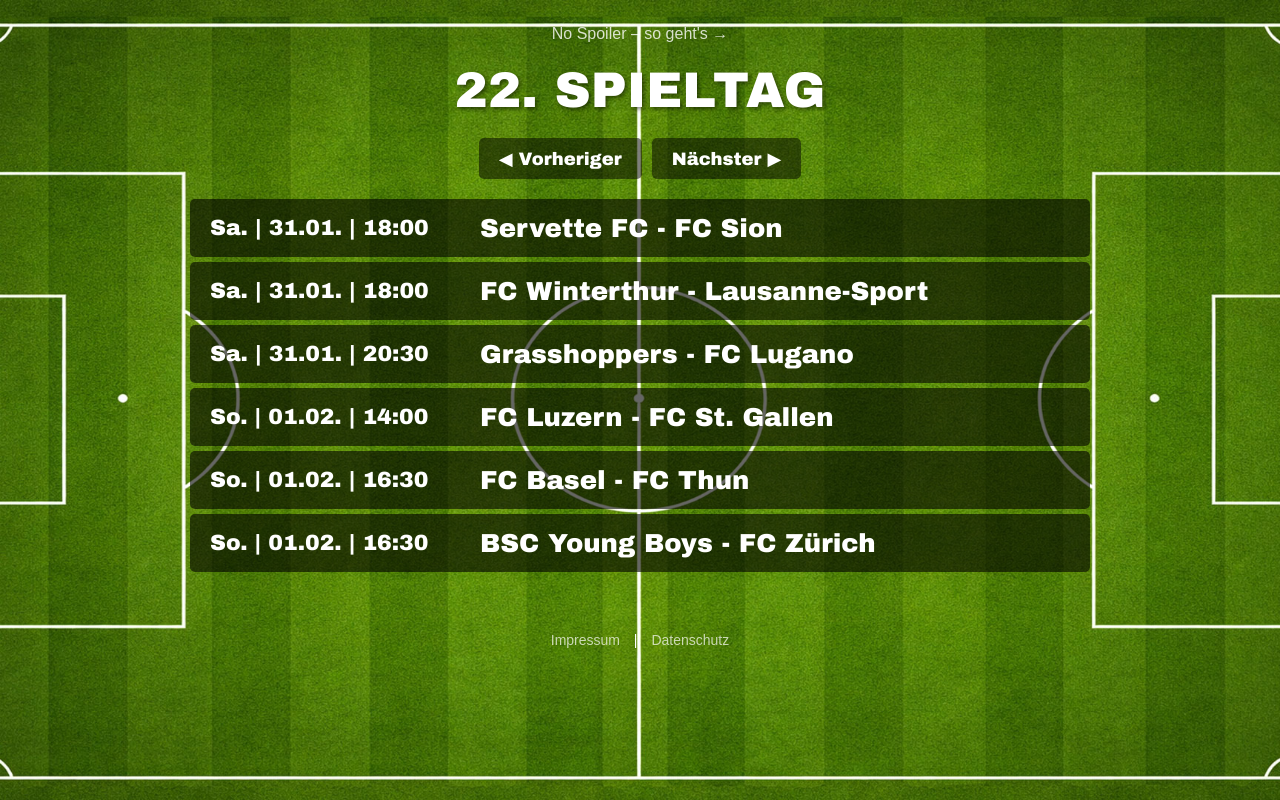
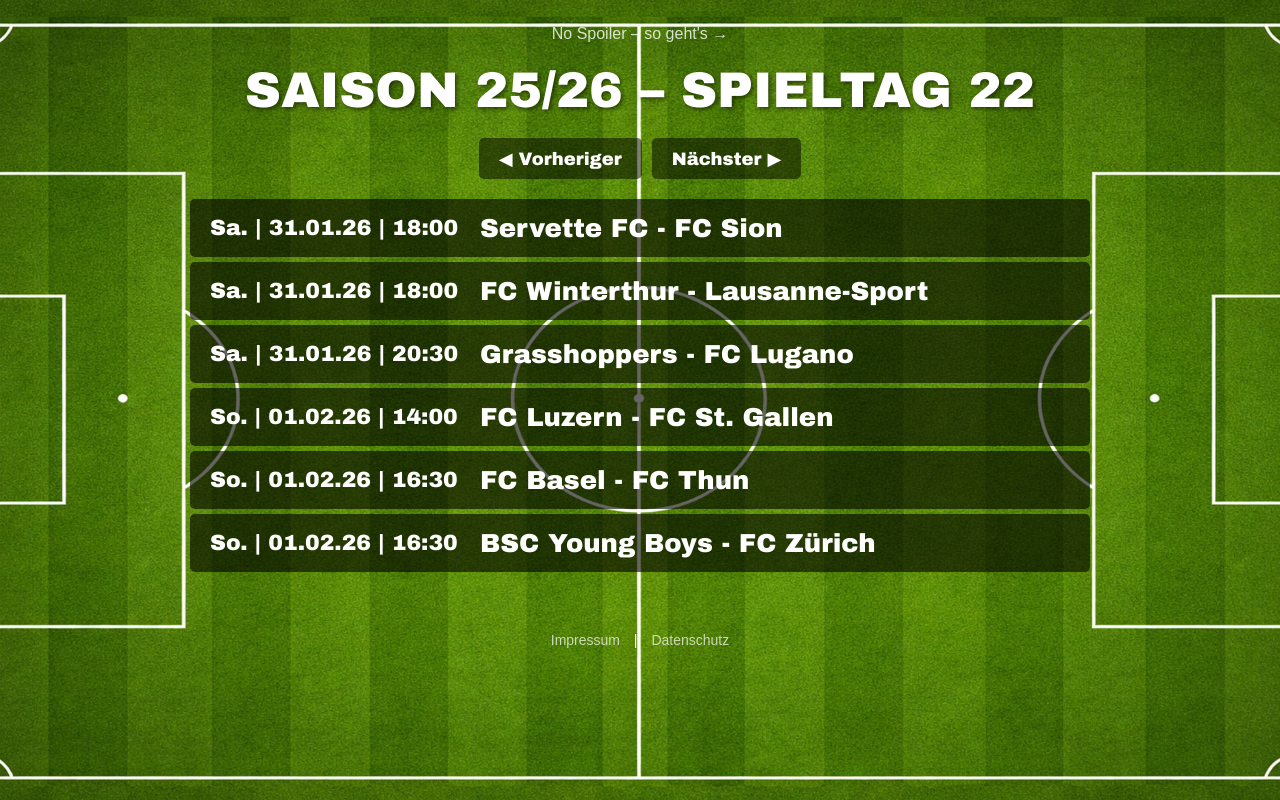
Before and after one commit to davidthisthat/SuperSpoilerNot, a website: page index.html in a window 1280 px wide. Drawn offline with Linux system fonts and the light colour scheme.

Commit message:
Titel mit Saison, Datum mit Jahr

```diff
--- a/index.html
+++ b/index.html
@@ -302,7 +302,7 @@
         // Spieltag anzeigen
         function renderMatchday() {
             const matchday = spielplan.matchdays[currentMatchdayIndex];
-            document.getElementById('matchday-title').textContent = `${matchday.matchday}. Spieltag`;
+            document.getElementById('matchday-title').textContent = `Saison 25/26 – Spieltag ${matchday.matchday}`;
 
             const container = document.getElementById('matches-container');
             container.innerHTML = '';
@@ -311,14 +311,14 @@
                 const matchDiv = document.createElement('div');
                 matchDiv.className = 'match';
 
-                // Datum formatieren
+                // Datum formatieren mit kurzem Jahr
                 const date = new Date(match.date);
                 const weekdays = ['So', 'Mo', 'Di', 'Mi', 'Do', 'Fr', 'Sa'];
                 const weekday = weekdays[date.getDay()];
-                const dateStr = date.toLocaleDateString('de-CH', {
-                    day: '2-digit',
-                    month: '2-digit'
-                });
+                const day = String(date.getDate()).padStart(2, '0');
+                const month = String(date.getMonth() + 1).padStart(2, '0');
+                const year = String(date.getFullYear()).slice(-2); // "25" oder "26"
+                const dateStr = `${day}.${month}.${year}`;
                 const timeStr = match.time;
 
                 // Link suchen (mit Spieltag, um Hin-/Rückrunde zu unterscheiden)
```
